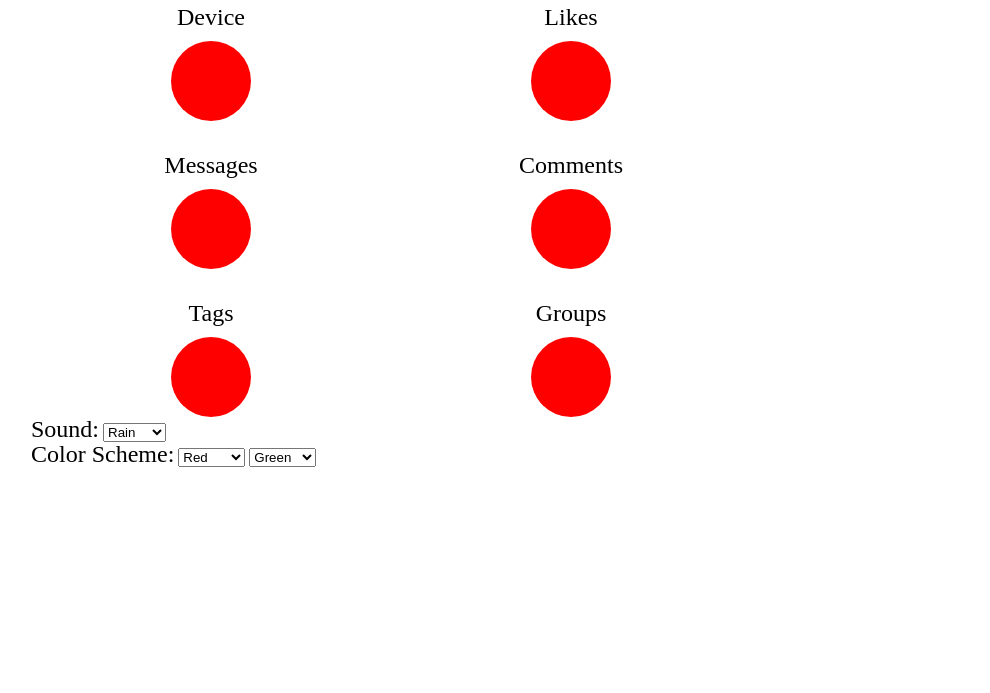
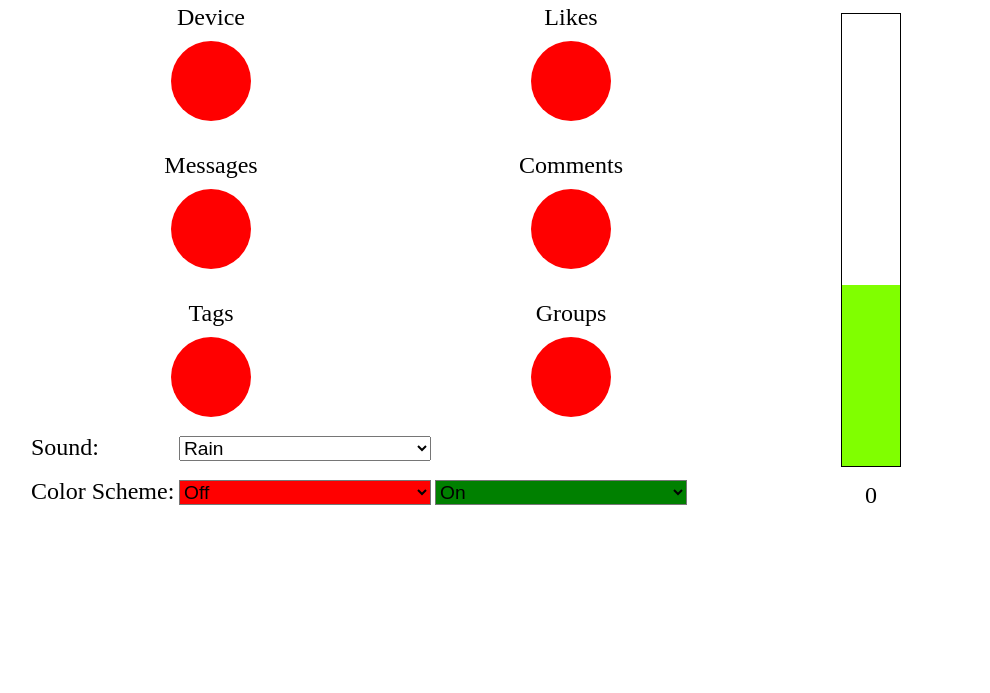
Before and after one commit to lampshadeq/csci253-web, a plain HTML site: page index.html in a window 1280 px wide. Shown: the part 107-800 px from the top of the page, without its empty margins (129-1119 px from the left). Drawn offline with nearby package versions, Linux system fonts and the light colour scheme.

Commit message:
Added jQuery for functionality. Stopped at hovering.

```diff
--- a/index.html
+++ b/index.html
@@ -4,6 +4,8 @@
   <title>Musique</title>
   <link rel="stylesheet" type="text/css" href="reset.css">
   <link rel="stylesheet" type="text/css" href="main.css">
+  <script src="https://ajax.googleapis.com/ajax/libs/jquery/1.11.3/jquery.min.js"></script>
+  <script src="main.js"></script>
 </head>
 <body>
   <header>
@@ -61,25 +63,25 @@
 
         <div>
           <h4>Color Scheme:</h4>
-          <select>
-            <option value="black">Black</option>
-            <option value="blue">Blue</option>
-            <option value="green">Green</option>
-            <option value="orange">Orange</option>
-            <option value="pink">Pink</option>
-            <option value="purple">Purple</option>
-            <option value="red" selected>Red</option>
-            <option value="white">White</option>
+          <select class="back off">
+            <option class="black">Off</option>
+            <option class="blue">Off</option>
+            <option class="green">Off</option>
+            <option class="orange">Off</option>
+            <option class="pink">Off</option>
+            <option class="purple">Off</option>
+            <option class="red" selected>Off</option>
+            <option class="white">Off</option>
           </select>
-          <select>
-            <option value="black">Black</option>
-            <option value="blue">Blue</option>
-            <option value="green" selected>Green</option>
-            <option value="orange">Orange</option>
-            <option value="pink">Pink</option>
-            <option value="purple">Purple</option>
-            <option value="red">Red</option>
-            <option value="white">White</option>
+          <select class="back on">
+            <option class="black">On</option>
+            <option class="blue">On</option>
+            <option class="green" selected>On</option>
+            <option class="orange">On</option>
+            <option class="pink">On</option>
+            <option class="purple">On</option>
+            <option class="red">On</option>
+            <option class="white">On</option>
           </select>
         </div>
       </section>
@@ -87,8 +89,8 @@
 
     <aside>
       <h5>Notification Level</h5>
-      <div></div>
-      <h6></h6>
+      <div id="bar"></div>
+      <h6>0</h6>
     </aside>
   </main>
 </body>
--- a/main.css
+++ b/main.css
@@ -41,7 +41,7 @@ aside {
   margin-top: 2em;
 }
 
-h3, h4 {
+h3, h4, h5, h6 {
   font-size: 1.5em;
 }
 
@@ -58,11 +58,76 @@ span {
   background-color: red;
 }
 
-span:hover {
+.spanHover {
   background-color: green;
   cursor: pointer;
 }
 
 h4 {
   display: inline-block;
+  width: 20%;
 }
+
+select {
+  width: 35%;
+  font-size: 1.2em;
+  margin-top: 1em;
+  cursor: pointer;
+}
+
+aside {
+  text-align: center;
+}
+
+#bar {
+  width: 25%;
+  margin: 1em auto;
+  border: 1px solid black;
+  position: relative;
+}
+
+.block {
+  width: 100%;
+  background-color: rgb(128,255,0);
+  position: absolute;
+}
+
+.black {
+  background-color: black;
+  color: white;
+}
+
+.blue {
+  background-color: blue;
+  color: black;
+}
+
+.green {
+  background-color: green;
+  color: black;
+}
+
+.orange {
+  background-color: orange;
+  color: black;
+}
+
+.pink {
+  background-color: pink;
+  color: black;
+}
+
+.purple {
+  background-color: purple;
+  color: black;
+}
+
+.red {
+  background-color: red;
+  color: black;
+}
+
+.white {
+  background-color: white;
+  color: black;
+}
--- /dev/null
+++ b/main.js
@@ -0,0 +1,54 @@
+$(document).ready(function() {
+  // Match aside's height to article
+  $("aside").height($("article").height());
+
+  // Adjust the bar height
+  $("#bar").height($("article").height() * 0.85);
+
+  // Test the blocks inside the bar
+  $("#bar").append('<div class="block"></div>');
+  $("#bar").append('<div class="block"></div>');
+  $("#bar").append('<div class="block"></div>');
+  $("#bar").append('<div class="block"></div>');
+
+  // Change the block heights
+  $(".block").height($("#bar").height() * 0.1);
+
+  // Push blocks downward
+  $(".block").each(function(i,e) {
+    $(e).css("top", (1 - 0.1 * (i + 1)) * $("#bar").height());
+  });
+
+  // Change the color background for selected option
+  $(".back").each(function() {
+    $(this).css("background-color", $(this).children().filter(":selected").attr("class"));
+  });
+
+  // When a new color choice is selected...
+  $(".back").change(function() {
+    // Change the background color
+    $(this).css("background-color", $(this).children().filter(":selected").attr("class"));
+
+    // Change the text color
+    if ($(this).css("background-color") == "rgb(0, 0, 0)") {
+      $(this).css("color", "white");
+    }
+    else {
+      $(this).css("color", "black");
+    }
+
+    // Change the button color
+    if ($(this).hasClass("off")) {
+      $("span").css("background-color", $(this).css("background-color"));
+    }
+    else {
+      $(".spanHover").css("background-color", $(this).css("background-color"));
+    }
+  });
+
+  // When a button is hovered over...
+  // FIXME
+  $("span").hover(function() {
+    $(this).toggleClass("spanHover");
+  });
+});
```
